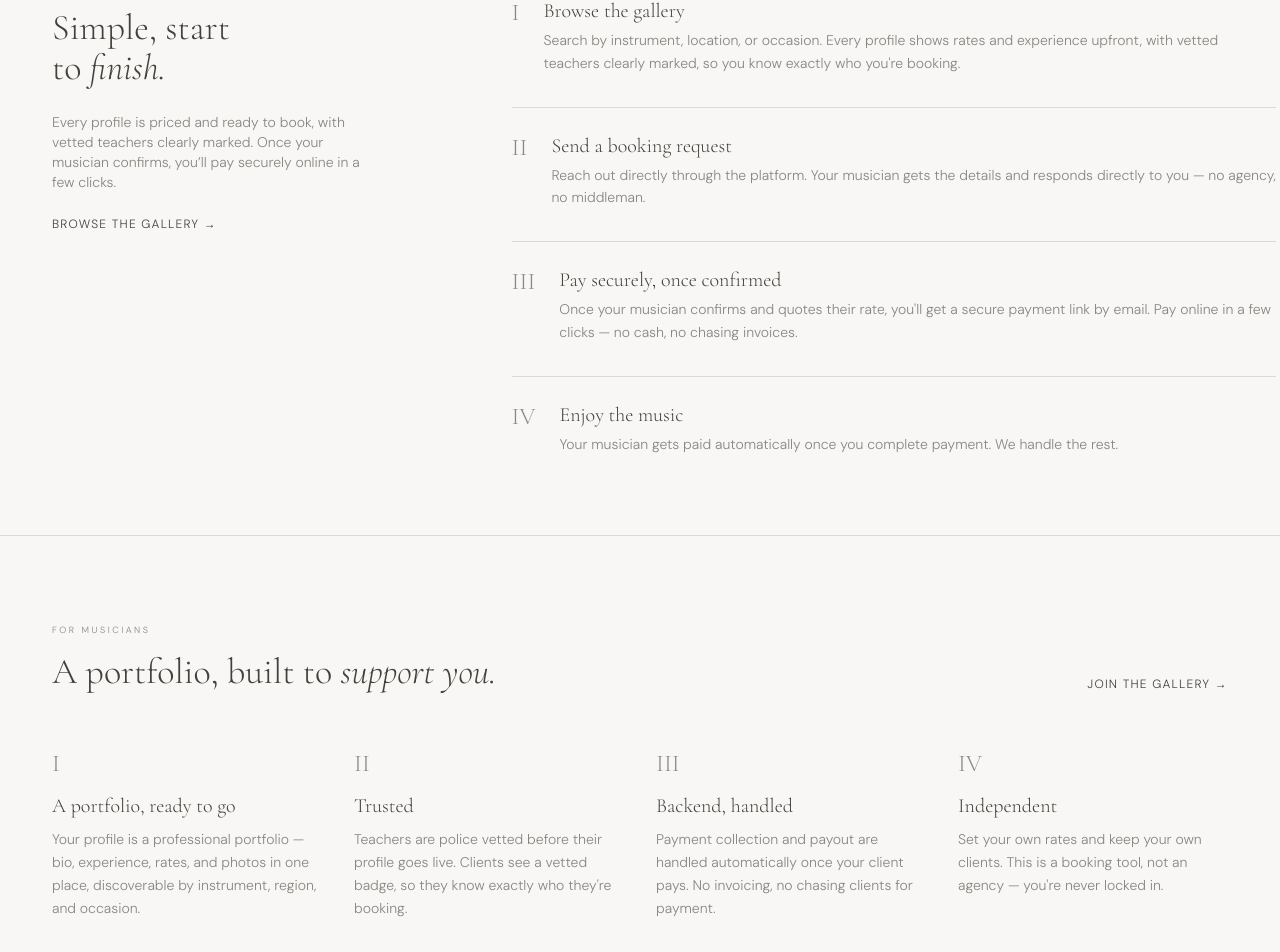
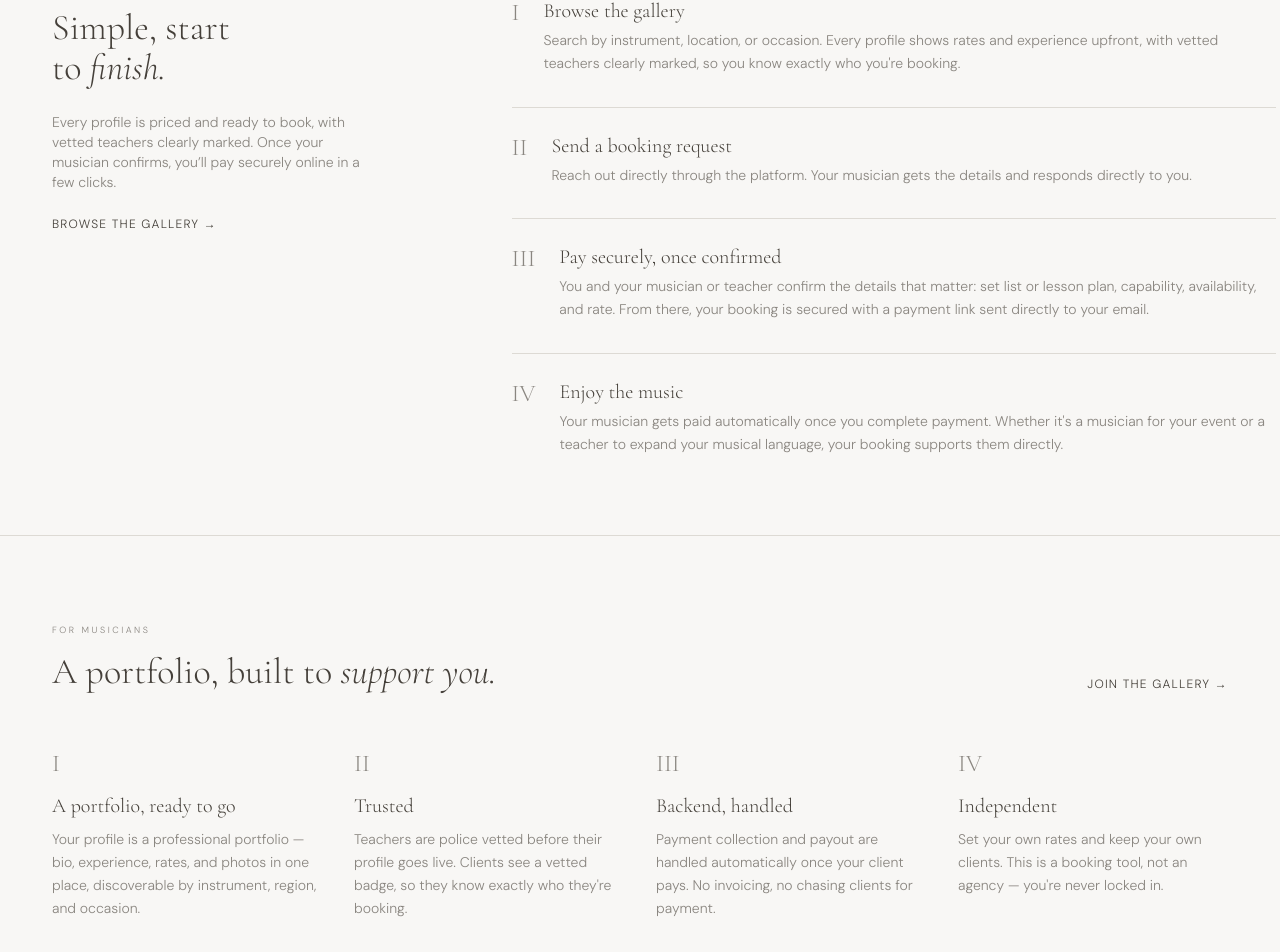
Before and after one commit to musiciangallery/Musician-Gallery, a Next.js app: page /about in a window 1280 px wide. Shown: the part 1060-2012 px from the top of the page. Built offline with nearby package versions, Linux system fonts and the light colour scheme.

Commit message:
Update page.tsx

```diff
--- a/src/app/about/page.tsx
+++ b/src/app/about/page.tsx
@@ -15,17 +15,17 @@ const clientSteps = [
   {
     n: "II",
     t: "Send a booking request",
-    b: "Reach out directly through the platform. Your musician gets the details and responds directly to you — no agency, no middleman.",
+    b: "Reach out directly through the platform. Your musician gets the details and responds directly to you.",
   },
   {
     n: "III",
     t: "Pay securely, once confirmed",
-    b: "Once your musician confirms and quotes their rate, you'll get a secure payment link by email. Pay online in a few clicks — no cash, no chasing invoices.",
+    b: "You and your musician or teacher confirm the details that matter: set list or lesson plan, capability, availability, and rate. From there, your booking is secured with a payment link sent directly to your email.",
   },
   {
     n: "IV",
     t: "Enjoy the music",
-    b: "Your musician gets paid automatically once you complete payment. We handle the rest.",
+    b: "Your musician gets paid automatically once you complete payment. Whether it's a musician for your event or a teacher to expand your musical language, your booking supports them directly.",
   },
 ];
 
```
